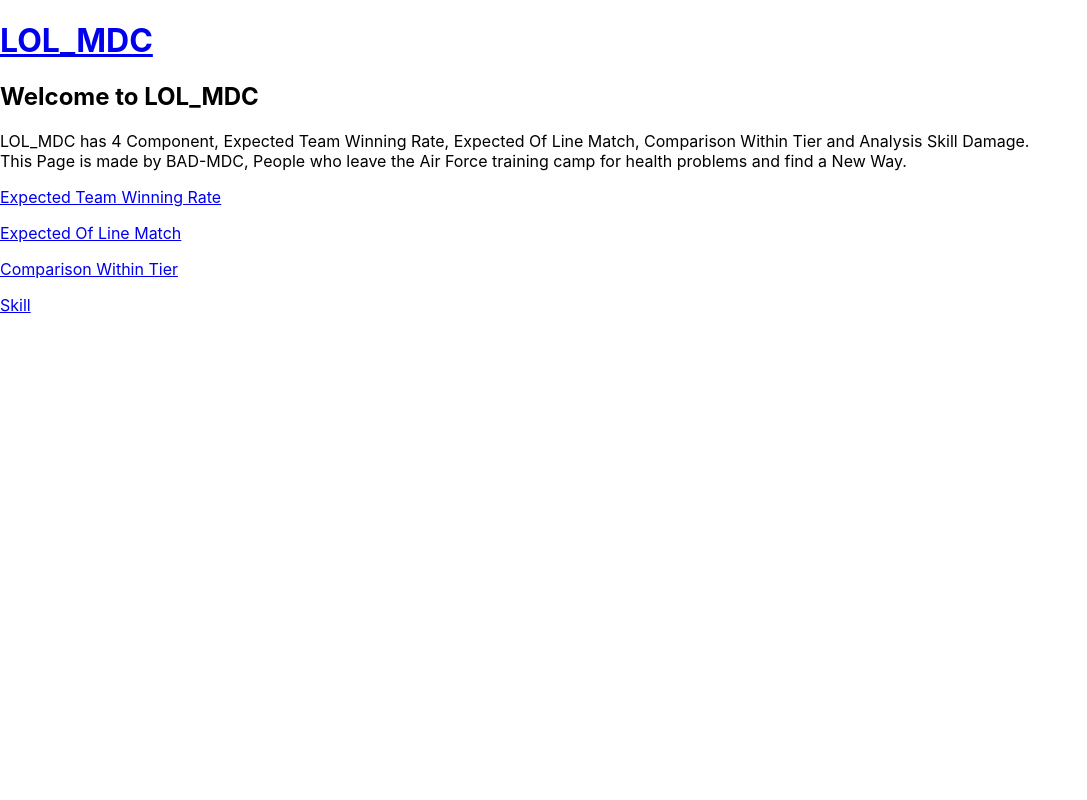
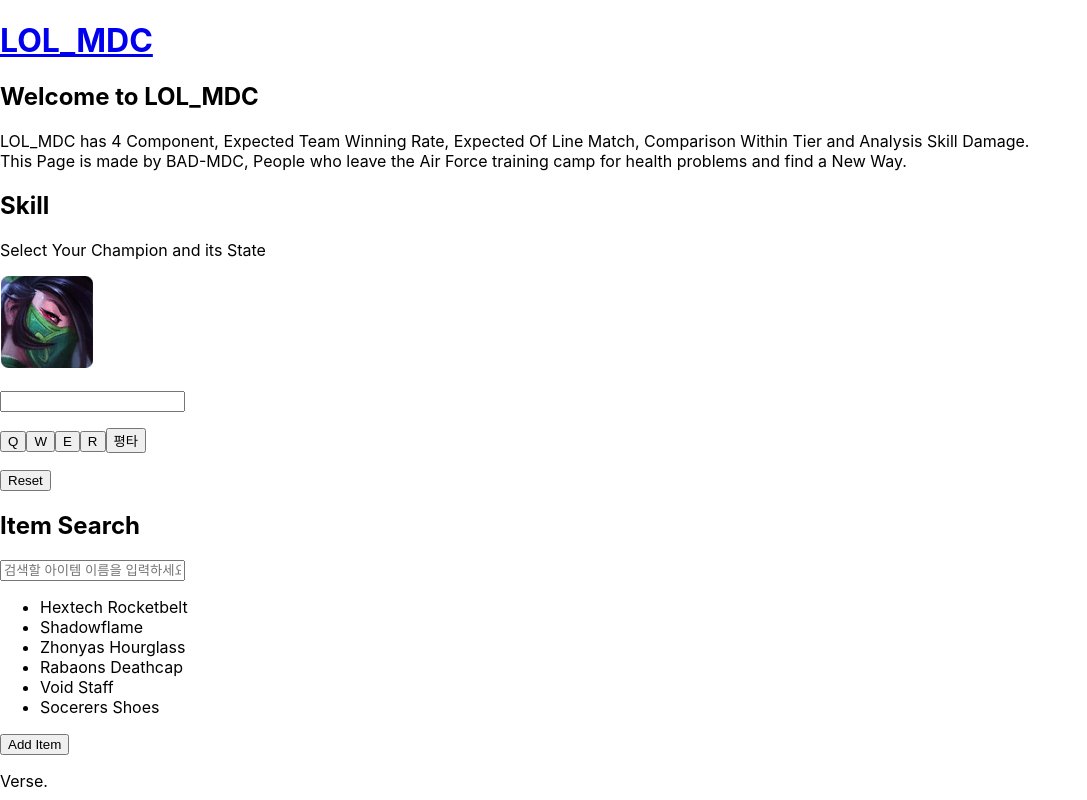
Before and after one commit to BAD-MDC/loldamagesimulator, a React (Create React App) app in the folder frontend/: page / in a window 1280 px wide. Shown: the top 800 px of the page, without its empty margins (0-1087 px from the left). Built offline with nearby package versions, Linux system fonts and the light colour scheme; the HTML template or start-up script is replaced by a standard one.

Commit message:
Deactivate Create1~Create3

```diff
--- a/frontend/src/App.js
+++ b/frontend/src/App.js
@@ -32,7 +32,7 @@
     <div>
       <input
         type="text"
-        placeholder="검색어를 입력하세요"
+        placeholder="검색할 아이템 이름을 입력하세요"
         value={searchTerm}
         onChange={handleSearch}
       />
@@ -44,6 +44,7 @@
         ))}
       </ul>
       {selectedItem && <p>선택된 아이템: {selectedItem}</p>}
+      {}
     </div>
   );
 };
@@ -86,7 +87,7 @@
   </nav>
 }
 
-function Create1(){
+function Create1(){/*
   return <article>
     <h2>Expected Team Winning Rate</h2>
     <form>
@@ -97,10 +98,10 @@
       <p><input type="text" name="title" placeholder="Champion5"></input></p>
       <p><input type = "submit" value = "Caculate"></input></p>
     </form>
-  </article>
+  </article>*/
 }
 
-function Create2(){
+function Create2(){/*
   return <article>
     <h2>Expected Of Line Match</h2>
     <form>
@@ -108,10 +109,10 @@
       <p><input type="text" name="title" placeholder="Champion2"></input></p>
       <p><input type = "submit" value = "Caculate"></input></p>
     </form>
-  </article>
+  </article>*/
 }
 
-function Create3(){
+function Create3(){/*
   return <article>
     <h2>Comparsion Within Tier</h2>
     <form>
@@ -119,11 +120,12 @@
       <p><input type="text" name="title" placeholder="Champion2"></input></p>
       <p><input type = "submit" value = "Caculate"></input></p>
     </form>
-  </article>
+  </article>*/
 }
 
 function Create4(){
   const [inputValue, setInputValue] = useState('');
+  const [inputItem, setInputItem] = useState('');
 
   const handleInputChange = (e) => {
     setInputValue(e.target.value);
@@ -134,7 +136,10 @@
   const handleSum = () => {
     alert('미구현')
     //inputValue가 string으로 입력받아 이를 BE에 넘겨서 계산
-  }
+  };
+  const handleInputItemChange = (e) =>{
+    setInputItem(e.target.value);
+  };
 
   const handleClick1 = () => {
     setInputValue(inputValue + 'Q');
@@ -151,6 +156,9 @@
   const handleClick5 = () => {
     setInputValue(inputValue + '평');
   };
+  const handleClick6 = () =>{
+    setInputItem(inputItem);
+  };
 
   return <article>
     <h1>Skill</h1>
@@ -166,6 +174,7 @@
       <p><button onClick={handleReset}>Reset</button></p>
       <h2>Item Search</h2>
       <SearchSelect data={data} />
+      <p><button onClick={handleClick6}>Add Item</button></p>
       <p>Verse.</p>
       <p>Select Your Opposite Champion and its State</p>
       <img src={process.env.PUBLIC_URL + '/img/champions/Aatrox.png'} alt=""/>
@@ -177,8 +186,9 @@
 function App() {
   const [mode, setMode] = useState('e');
 
-  let content = null;
-
+  let content = <Create4></Create4>;
+      //null;
+/*
   if(mode === 'CREATE1'){
     content = <Create1></Create1>
   }
@@ -191,7 +201,7 @@
   else if (mode === 'CREATE4'){
     content = <Create4></Create4>
   }
-
+*/
   return (
     <div>
       <Header></Header>
```
